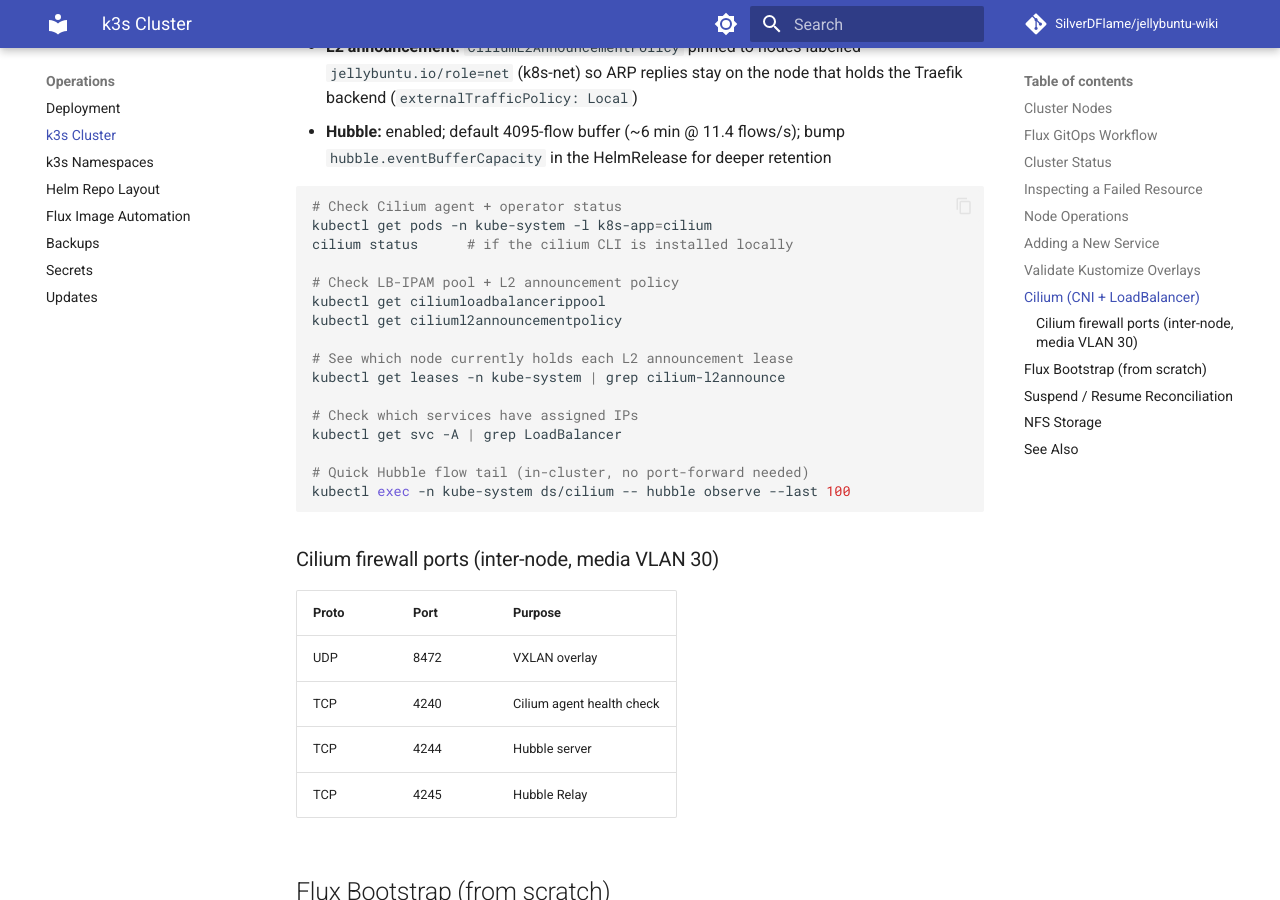
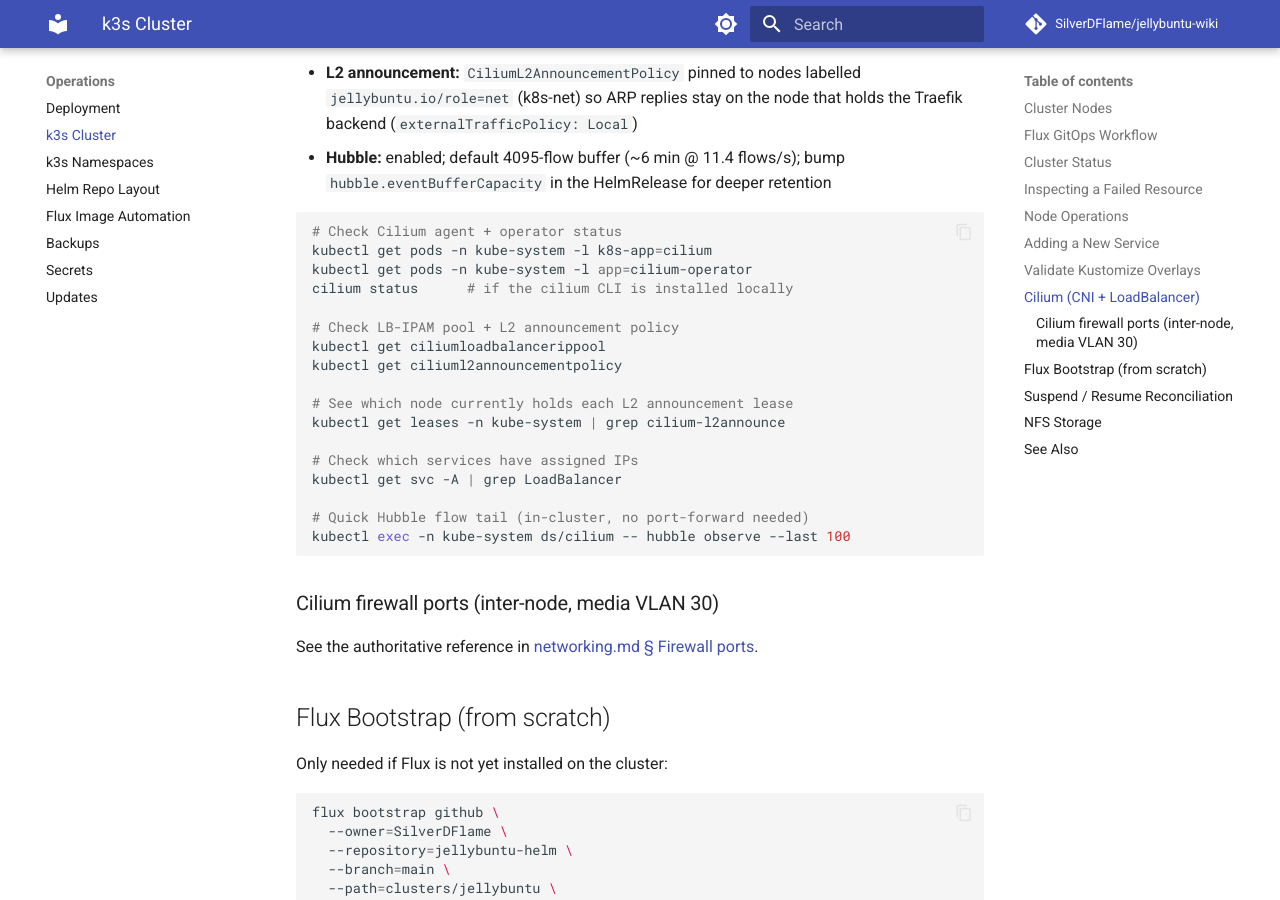
Before and after one commit to SilverDFlame/jellybuntu-wiki, an MkDocs documentation site: the page built from docs/operations/k3s-cluster.md, in a window 1280 px wide and 900 px high, scrolled down 3484 px. Built offline with MkDocs 1.6.1 and Material for MkDocs 9.7.7, drawn with Linux system fonts in a browser that asks for light colours; comment, search, counter and statistics services are not loaded; some of the changed text lies outside the part shown.

Commit message:
docs: address review feedback on PR 37
- k3s-cluster.md: add separate kubectl line for cilium-operator
  (k8s-app=cilium only matches DaemonSet agents)
- k3s-cluster.md: add 'kube-system exception' caveat to namespace
  naming convention to cover Cilium
- k3s-cluster.md: replace duplicate firewall port table with
  cross-ref to networking.md (single source of truth)
- networking.md: drop deluge-daemon-lb from ETP=Local example
  (not documented elsewhere in wiki)
- k3s-namespaces.md: group both kube-system rows adjacent for
  scannability

Co-Authored-By: Claude Opus 4.7 (1M context) <noreply@anthropic.com>

````diff
--- a/docs/operations/k3s-cluster.md
+++ b/docs/operations/k3s-cluster.md
@@ -128,7 +128,7 @@ kubectl apply --dry-run=client -f <file>
 
 1. Commit and push to `main` — Flux reconciles within 10 minutes
 
-**Namespace naming convention:** `{service}-system` (e.g., `traefik-system`, `nfs-system`)
+**Namespace naming convention:** `{service}-system` (e.g., `traefik-system`, `nfs-system`). Exception: CNI-level components that integrate with k3s internals (Cilium) use `kube-system`.
 
 **Labels:** All resources use `app.kubernetes.io/part-of: jellybuntu`
 
@@ -160,6 +160,7 @@ UDP/8472. Cilium also provides LoadBalancer support, replacing MetalLB.
 ```bash
 # Check Cilium agent + operator status
 kubectl get pods -n kube-system -l k8s-app=cilium
+kubectl get pods -n kube-system -l app=cilium-operator
 cilium status      # if the cilium CLI is installed locally
 
 # Check LB-IPAM pool + L2 announcement policy
@@ -178,12 +179,7 @@ kubectl exec -n kube-system ds/cilium -- hubble observe --last 100
 
 ### Cilium firewall ports (inter-node, media VLAN 30)
 
-| Proto | Port | Purpose |
-|-------|------|---------|
-| UDP | 8472 | VXLAN overlay |
-| TCP | 4240 | Cilium agent health check |
-| TCP | 4244 | Hubble server |
-| TCP | 4245 | Hubble Relay |
+See the authoritative reference in [networking.md § Firewall ports](../infrastructure/networking.md#firewall-ports).
 
 ## Flux Bootstrap (from scratch)
 
````
Also changed, not shown: docs/infrastructure/networking.md (+1 -1 lines), docs/operations/k3s-namespaces.md (+1 -1 lines).
